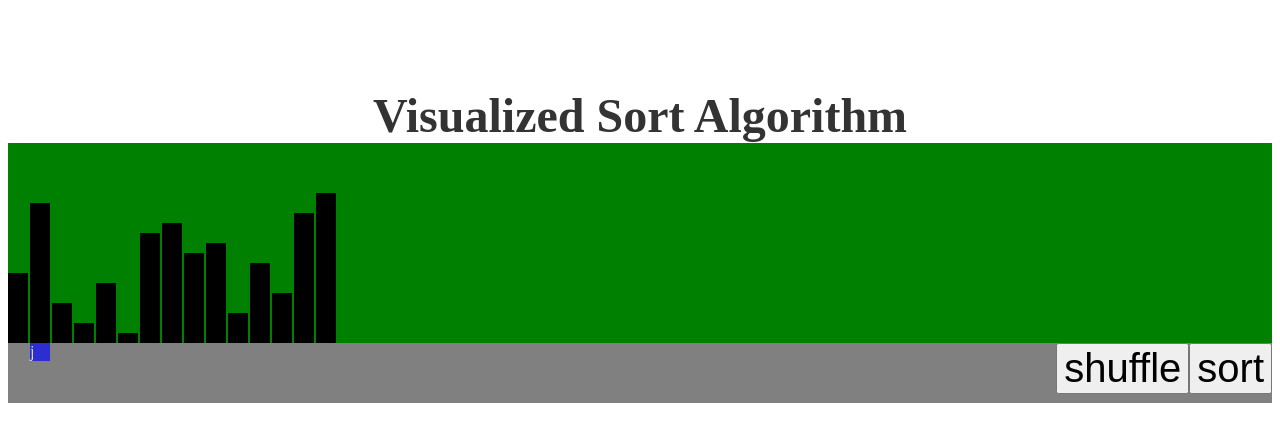
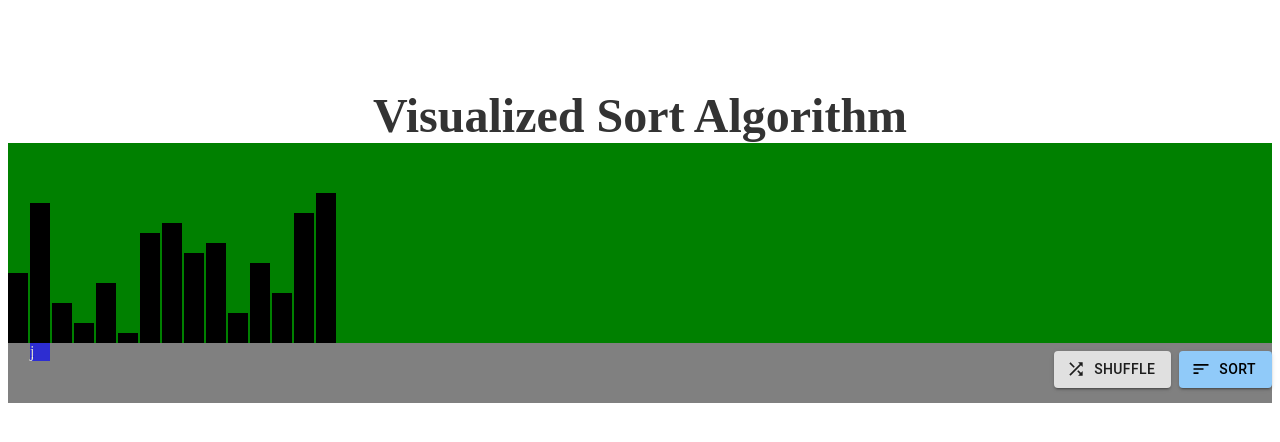
Before and after one commit to aluc-io/visualized-sort-algorithm, a Next.js app: page / in a window 1280 px wide. Shown: the top 442 px of the page. Built offline with nearby package versions, Linux system fonts and the light colour scheme.

Commit message:
feat: apply Material-UI, improve buttons

```diff
--- a/components/InsertionSort.tsx
+++ b/components/InsertionSort.tsx
@@ -2,6 +2,25 @@ import { range, shuffle, uniqueId } from 'lodash'
 import { useState, FC, SetStateAction, Dispatch, memo, useRef, MutableRefObject, useEffect } from 'react'
 import { tween } from 'tweening-js'
 import browserBeep from 'browser-beep'
+import Button from '@material-ui/core/Button'
+import { createStyles, makeStyles, Theme } from '@material-ui/core/styles'
+import IconShuffle from '@material-ui/icons/Shuffle'
+import IconSort from '@material-ui/icons/Sort'
+
+const useStyles = makeStyles((theme: Theme) =>
+  createStyles({
+    button: {
+      margin: theme.spacing(1),
+    },
+    buttonSort: {
+      color: 'black',
+      backgroundColor: '#90caf9',
+      '&:hover': {
+        backgroundColor: 'rgb(100, 141, 174)',
+      }
+    },
+  }),
+)
 
 type TSetIdx = Dispatch<SetStateAction<number>>
 type TSetX = Dispatch<SetStateAction<number>>
@@ -133,6 +152,8 @@ export default () => {
     setIsRunning(false)
   }
 
+  const classes = useStyles({})
+
   return (
     <div>
       <MemorizedBoard arr={arr} refExtendedBarArr={refExtendedBarArr}/>
@@ -140,9 +161,27 @@ export default () => {
       <div className='index j' style={{ transform: `translateX(${getX(idxJ)}px)`}}>j</div>
 
       <div className='buttonBox'>
-        { !isRunning && <button onClick={handleShuffle}>shuffle</button>}
-        { !isRunning && <button onClick={handleSort}>sort</button>}
-        { isRunning && <div className='running'>Running...</div>}
+        <Button
+          variant="contained"
+          color="default"
+          disabled={isRunning}
+          className={classes.button}
+          startIcon={<IconShuffle />}
+          onClick={handleShuffle}
+        >
+          Shuffle
+        </Button>
+        <Button
+          variant="contained"
+          color="primary"
+          disabled={isRunning}
+          className={classes.buttonSort}
+          startIcon={<IconSort />}
+          onClick={handleSort}
+        >
+          Sort
+        </Button>
+
       </div>
 
       <style jsx>{`
--- a/package.json
+++ b/package.json
@@ -8,6 +8,8 @@
     "start": "next start"
   },
   "dependencies": {
+    "@material-ui/core": "^4.6.1",
+    "@material-ui/icons": "^4.5.1",
     "browser-beep": "^1.0.2",
     "lodash": "^4.17.15",
     "next": "9.1.3",
--- /dev/null
+++ b/pages/_app.tsx
@@ -0,0 +1,11 @@
+import App from 'next/app'
+
+export default class MyApp extends App {
+  componentDidMount() {
+    // Remove the server-side injected CSS.
+    const jssStyles = document.querySelector('#jss-server-side')
+    if (jssStyles) {
+      jssStyles.parentElement.removeChild(jssStyles)
+    }
+  }
+}
--- /dev/null
+++ b/pages/_document.tsx
@@ -0,0 +1,24 @@
+import React from 'react'
+import Document, { DocumentContext } from 'next/document'
+import { ServerStyleSheets } from '@material-ui/core/styles'
+
+export default class MyDocument extends Document {
+  static async getInitialProps (ctx: DocumentContext) {
+    // Render app and page and get the context of the page with collected side effects.
+    const sheets = new ServerStyleSheets()
+    const originalRenderPage = ctx.renderPage
+
+    ctx.renderPage = () =>
+      originalRenderPage({
+        enhanceApp: App => props => sheets.collect(<App {...props} />),
+      })
+
+    const initialProps = await Document.getInitialProps(ctx)
+
+    return {
+      ...initialProps,
+      // Styles fragment is rendered after the app and page rendering finish.
+      styles: [...React.Children.toArray(initialProps.styles), sheets.getStyleElement()],
+    }
+  }
+}
```
Also changed, not shown: 1 other file (tests, documents, lock files or other folders).
